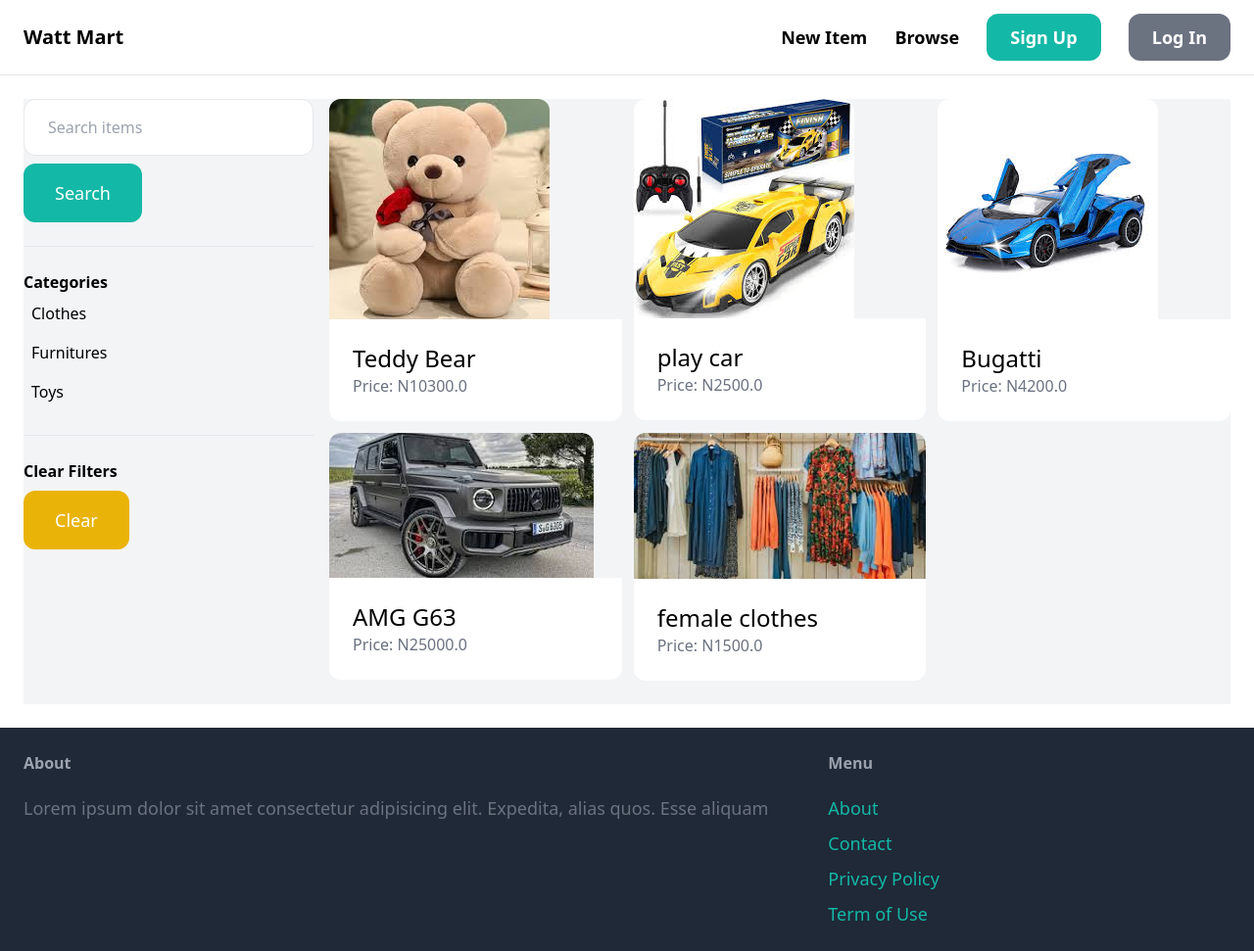
After one commit to JayAlwaysCodes/WattMart, a Django app: page /items/ in a window 1280 px wide. The commit adds this page. Shown: the whole page at 98% size. Run offline with Django 5.2, Linux system fonts and the light colour scheme; data comes from the database, SQL or seed files in the repository; both versions use the stored data as it was after the commit; some libraries are stand-ins or nearby versions.

Commit message:
modified the browse feature

```diff
--- a/wattmart/core/templates/core/base.html
+++ b/wattmart/core/templates/core/base.html
@@ -13,7 +13,7 @@
 
         <div class="space-x-6">
             <a href="{% url 'item:new' %}" class="text-lg font-semibold hover:text-gray-500">New Item</a>
-            <a href="#" class="text-lg font-semibold hover:text-gray-500">Browse</a>
+            <a href="{% url 'item:browse' %}" class="text-lg font-semibold hover:text-gray-500">Browse</a>
 
             {% if request.user.is_authenticated %}
                 <a href="#" class="px-6 py-3 text-lg font-semibold bg-teal-500 text-white rounded-xl hover:bg-teal-700">Inbox</a>
--- /dev/null
+++ b/wattmart/item/templates/item/items.html
@@ -0,0 +1,55 @@
+{% extends 'core/base.html' %}
+
+{% block title %}Items{% endblock %}
+
+{% block content %}
+    <div class="pb-6 grid grid-cols-4 gap-4 bg-gray-100">
+        <div class="col-span-1">
+            <form method="get" action="{% url 'item:browse' %}">
+                <input name="query" class="w-full py-4 px-6 border rounded-xl" type="text" value="{{ query }}" placeholder="Search items">
+
+                <button class="mt-2 py-4 px-8 text-lg bg-teal-500 text-white rounded-xl">Search</button>
+            </form>
+
+            <hr class="my-6">
+            <p class="font-semibold">Categories</p>
+
+            <ul>
+                {% for category in categories %}
+                    <li class="py-2 px-2 rounded-xl {% if category.id == category_id %}bg-gray-200{% endif %}">
+                        <a href="{% url 'item:browse' %}?query={{query}}&category={{category.id}}">{{category.name}}</a>
+                    </li>
+                {% endfor %}
+            </ul>
+
+            <hr class="my-6">
+            <p class="font-semibold">Clear Filters</p>
+            <ul>
+                <li>
+                    <a href="{% url 'item:browse' %}" class="mt-2 py-4 px-8 inline-block bg-yellow-500 text-lg rounded-xl text-white">Clear</a>
+                </li>
+            </ul>
+
+        </div>
+
+        <div class="col-span-3">
+            <div class="grid grid-cols-3 gap-3">
+                {% for item in items %}
+                    <div>
+                        <a href="{% url 'item:detail' item.id %}">
+                            <div>
+                                <img src="{{ item.image.url }}" class="rounded-t-xl">
+                            </div>
+
+                            <div class="p-6 bg-white rounded-b-xl">
+                                <h2 class="text-2xl">{{ item.name }}</h2>
+                                <p class="text-gray-500">Price: N{{ item.price }}</p>
+                            </div>
+                        </a>
+                    </div>
+
+                {% endfor %}
+            </div>
+        </div>
+    </div>
+{% endblock %}
--- a/wattmart/item/urls.py
+++ b/wattmart/item/urls.py
@@ -5,6 +5,7 @@ from . import views
 app_name = 'item'
 
 urlpatterns = [
+    path('', views.browse, name='browse'),
     path('new/', views.new, name='new'),
     path('<int:pk>/', views.detail, name='detail'),
     path('<int:pk>/delete/', views.delete, name='delete'),
--- a/wattmart/item/views.py
+++ b/wattmart/item/views.py
@@ -1,8 +1,28 @@
 from django.contrib.auth.decorators import login_required
+from django.db.models import Q
 from django.shortcuts import render, get_object_or_404, redirect
 
 from .forms import NewItemForm, EditItemForm
-from .models import Item
+from .models import Category, Item
+
+def browse(request):
+    query = request.GET.get('query', '')
+    category_id = request.GET.get('category', 0)
+    categories = Category.objects.all()
+    items = Item.objects.filter(is_sold=False)
+
+    if category_id:
+        items = items.filter(category_id=category_id)
+
+    if query:
+        items = items.filter(Q(name__icontains=query) | Q(description__icontains=query))
+
+    return render(request, 'item/items.html', {
+        'items': items,
+        'query': query,
+        'categories': categories,
+        'category_id': int(category_id)
+    })
 
 # Details page
 
@@ -22,7 +42,7 @@ def new(request):
 
         if form.is_valid():
             item = form.save(commit=False)
-            item.created_by = request.username
+            item.created_by = request.user
             item.save()
 
             return redirect('item:detail', pk=item.id)
```
Also changed, not shown: wattmart/db.sqlite3, wattmart/media/item_images/download_1_87YotdK.jpg (added).
